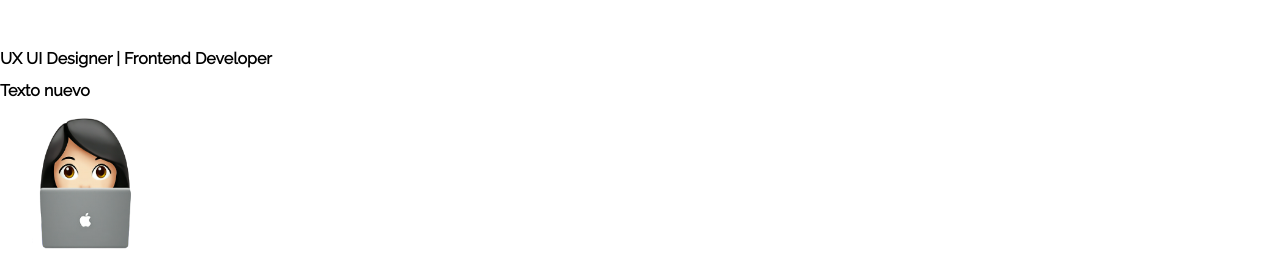
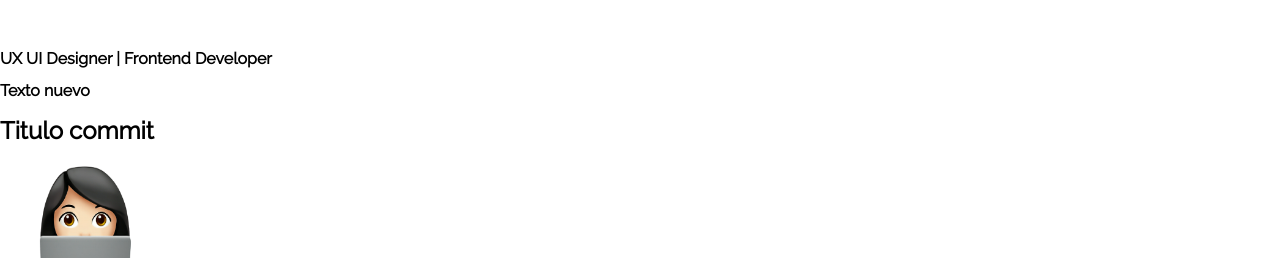
Before and after one commit to anastaciagl/Desafio6, a plain HTML site: page index.html in a window 1280 px wide. Shown: the part 86-344 px from the top of the page. Drawn offline with nearby package versions, Linux system fonts and the light colour scheme.

Commit message:
se agrego un texto

```diff
--- a/index.html
+++ b/index.html
@@ -28,6 +28,7 @@
         <h1 class="animate__animated animate__flash">Anastacia Gómez</h1>
         <p>UX UI Designer | Frontend Developer</p>
         <p>Texto nuevo</p>
+        <h2>Titulo commit</h2>
         <img class="techwomen" src="img/technologist-removebg-preview.png" alt="emoji">
     </section>
 
```
